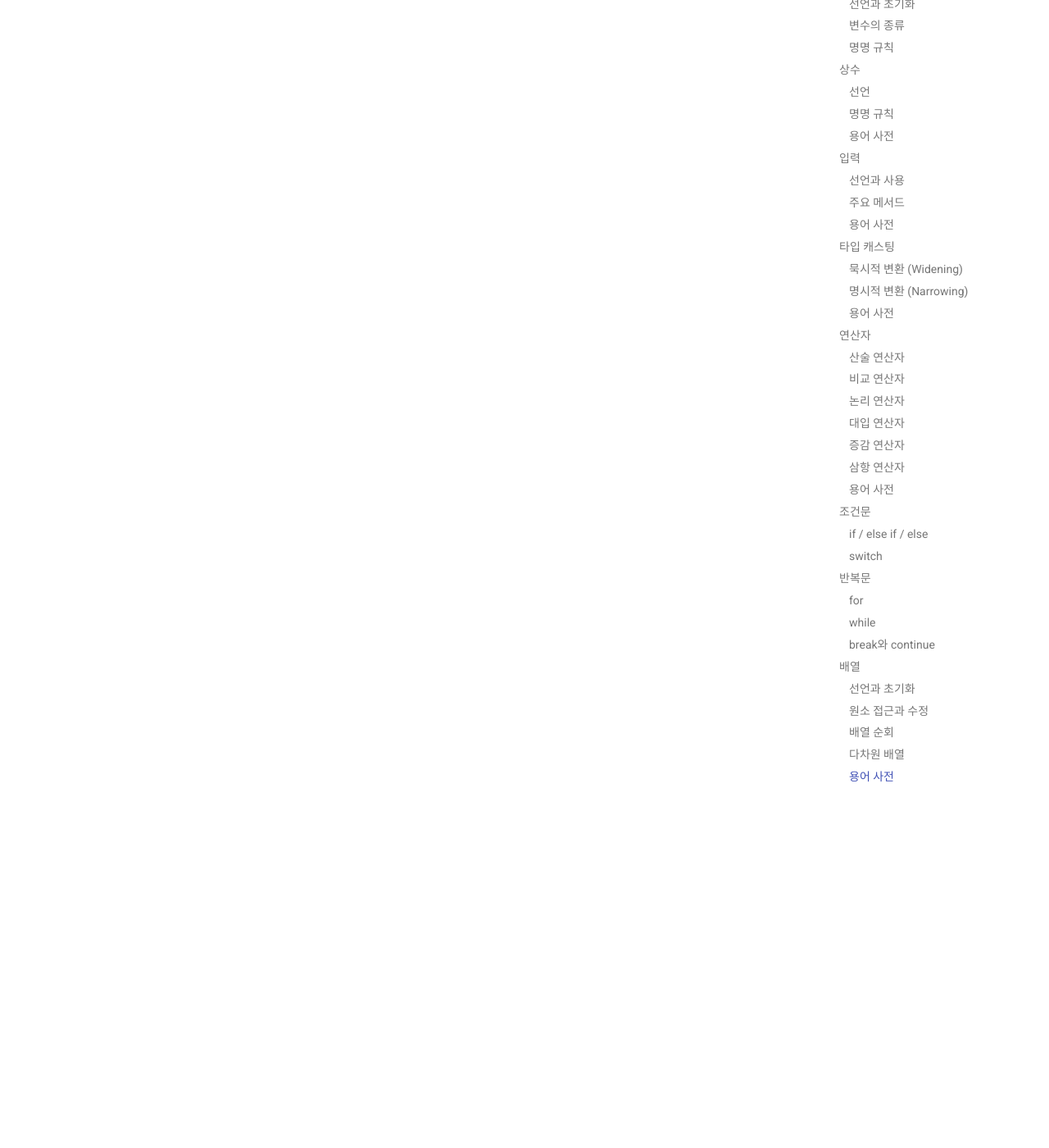
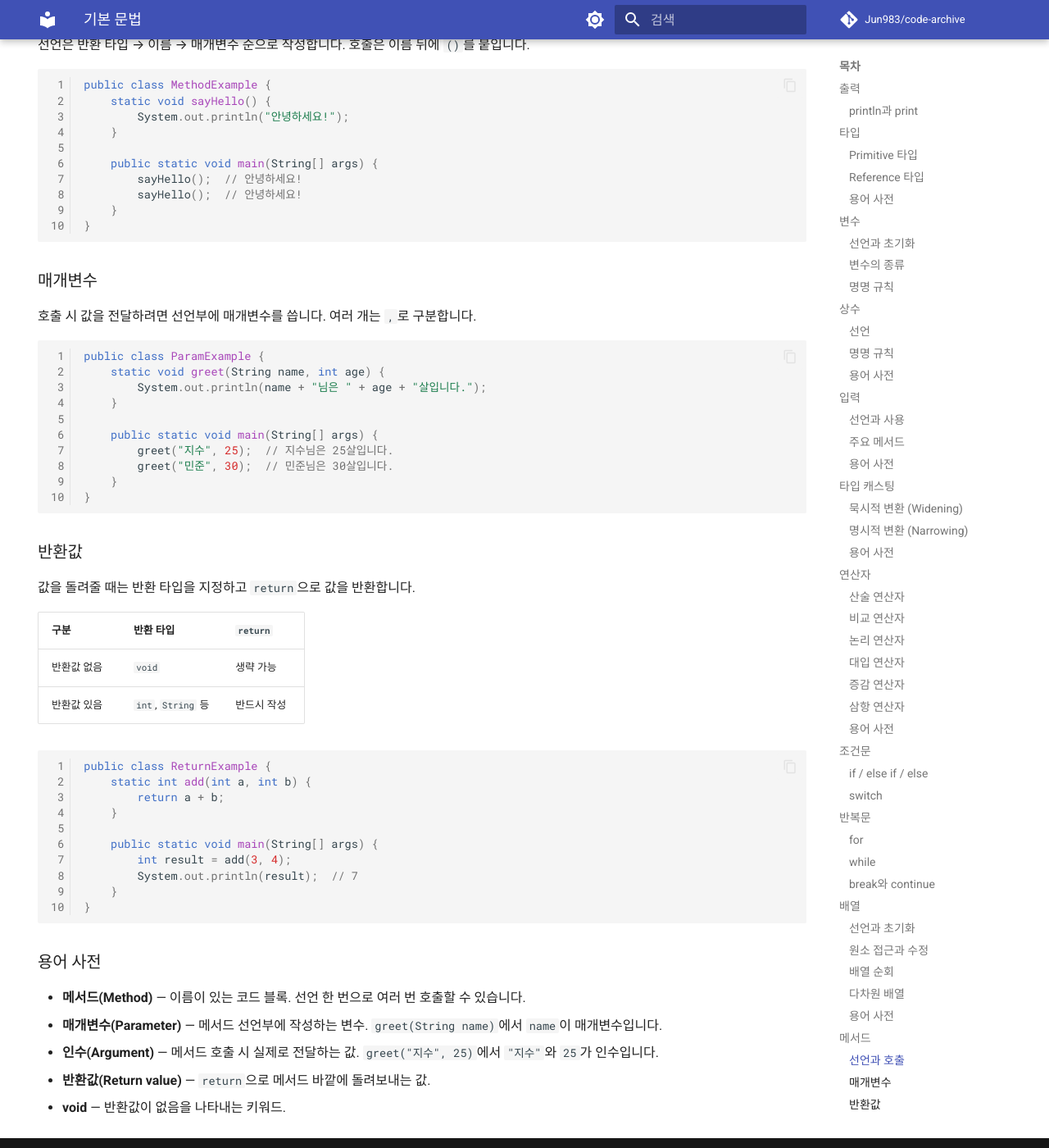
Before and after one commit to Jun983/code-archive, an MkDocs documentation site: the page built from docs/java/syntax.md, in a window 1280 px wide and 1400 px high, scrolled down 16070 px. Shown: the whole window at 82% size. Built offline with MkDocs 1.6.1 and Material for MkDocs 9.7.7, drawn with Linux system fonts in a browser that asks for light colours; comment, search, counter and statistics services are not loaded; some of the changed text lies outside the part shown.

Commit message:
docs(java): 메서드 섹션 작성
Co-Authored-By: Claude Sonnet 4.6 <noreply@anthropic.com>

````diff
--- a/docs/java/syntax.md
+++ b/docs/java/syntax.md
@@ -597,3 +597,75 @@ public class TwoDArrayExample {
 ### 용어 사전
 
 - **인덱스(Index)** — 배열 원소의 위치를 나타내는 정수. `0`부터 시작하므로 마지막 원소의 인덱스는 `length - 1`입니다.
+
+---
+
+## 메서드
+
+메서드는 이름이 붙은 코드 블록입니다. 한 번 선언하면 여러 곳에서 반복 호출할 수 있어 코드 중복을 줄입니다.
+
+> 지금은 `static` 메서드만 다룹니다. `static`의 의미는 [클래스와 객체](class-object.md) 섹션에서 설명합니다.
+
+### 선언과 호출
+
+선언은 반환 타입 → 이름 → 매개변수 순으로 작성합니다. 호출은 이름 뒤에 `()`를 붙입니다.
+
+```java
+public class MethodExample {
+    static void sayHello() {
+        System.out.println("안녕하세요!");
+    }
+
+    public static void main(String[] args) {
+        sayHello();  // 안녕하세요!
+        sayHello();  // 안녕하세요!
+    }
+}
+```
+
+### 매개변수
+
+호출 시 값을 전달하려면 선언부에 매개변수를 씁니다. 여러 개는 `,`로 구분합니다.
+
+```java
+public class ParamExample {
+    static void greet(String name, int age) {
+        System.out.println(name + "님은 " + age + "살입니다.");
+    }
+
+    public static void main(String[] args) {
+        greet("지수", 25);  // 지수님은 25살입니다.
+        greet("민준", 30);  // 민준님은 30살입니다.
+    }
+}
+```
+
+### 반환값
+
+값을 돌려줄 때는 반환 타입을 지정하고 `return`으로 값을 반환합니다.
+
+| 구분 | 반환 타입 | `return` |
+|------|-----------|----------|
+| 반환값 없음 | `void` | 생략 가능 |
+| 반환값 있음 | `int`, `String` 등 | 반드시 작성 |
+
+```java
+public class ReturnExample {
+    static int add(int a, int b) {
+        return a + b;
+    }
+
+    public static void main(String[] args) {
+        int result = add(3, 4);
+        System.out.println(result);  // 7
+    }
+}
+```
+
+### 용어 사전
+
+- **메서드(Method)** — 이름이 있는 코드 블록. 선언 한 번으로 여러 번 호출할 수 있습니다.
+- **매개변수(Parameter)** — 메서드 선언부에 작성하는 변수. `greet(String name)`에서 `name`이 매개변수입니다.
+- **인수(Argument)** — 메서드 호출 시 실제로 전달하는 값. `greet("지수", 25)`에서 `"지수"`와 `25`가 인수입니다.
+- **반환값(Return value)** — `return`으로 메서드 바깥에 돌려보내는 값.
+- **void** — 반환값이 없음을 나타내는 키워드.
````
